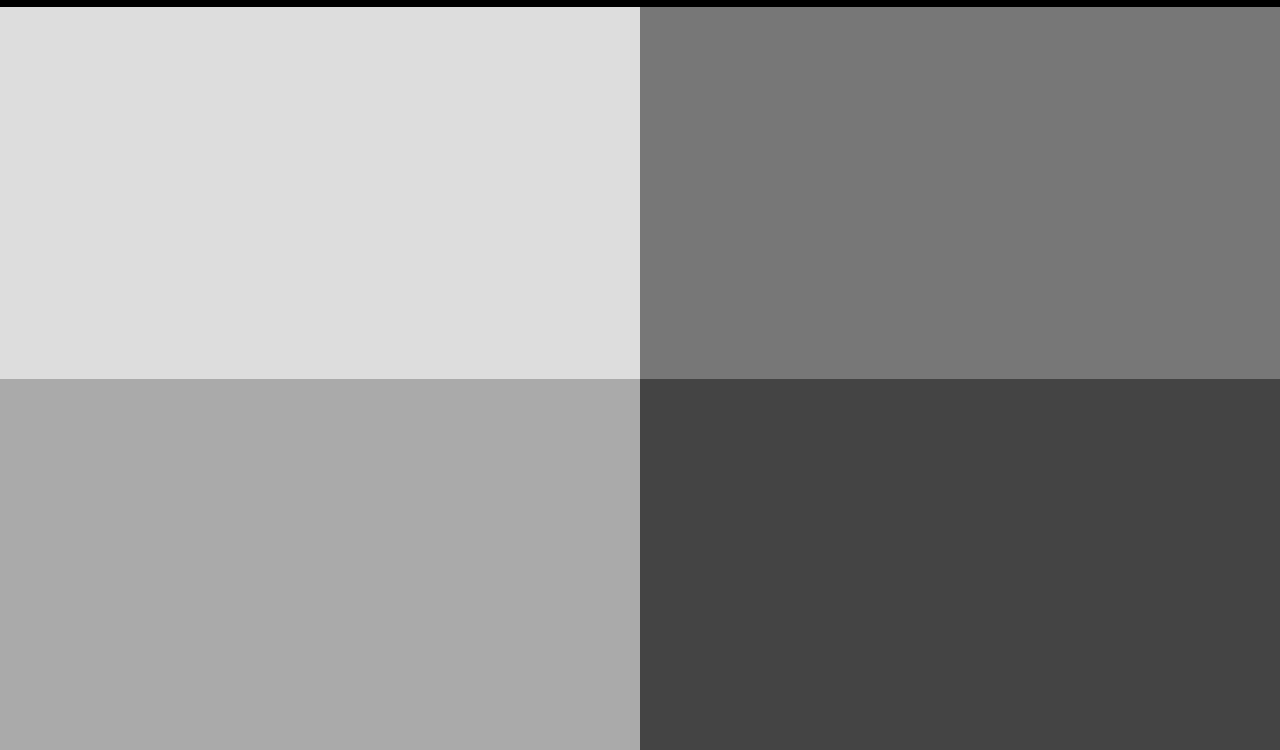
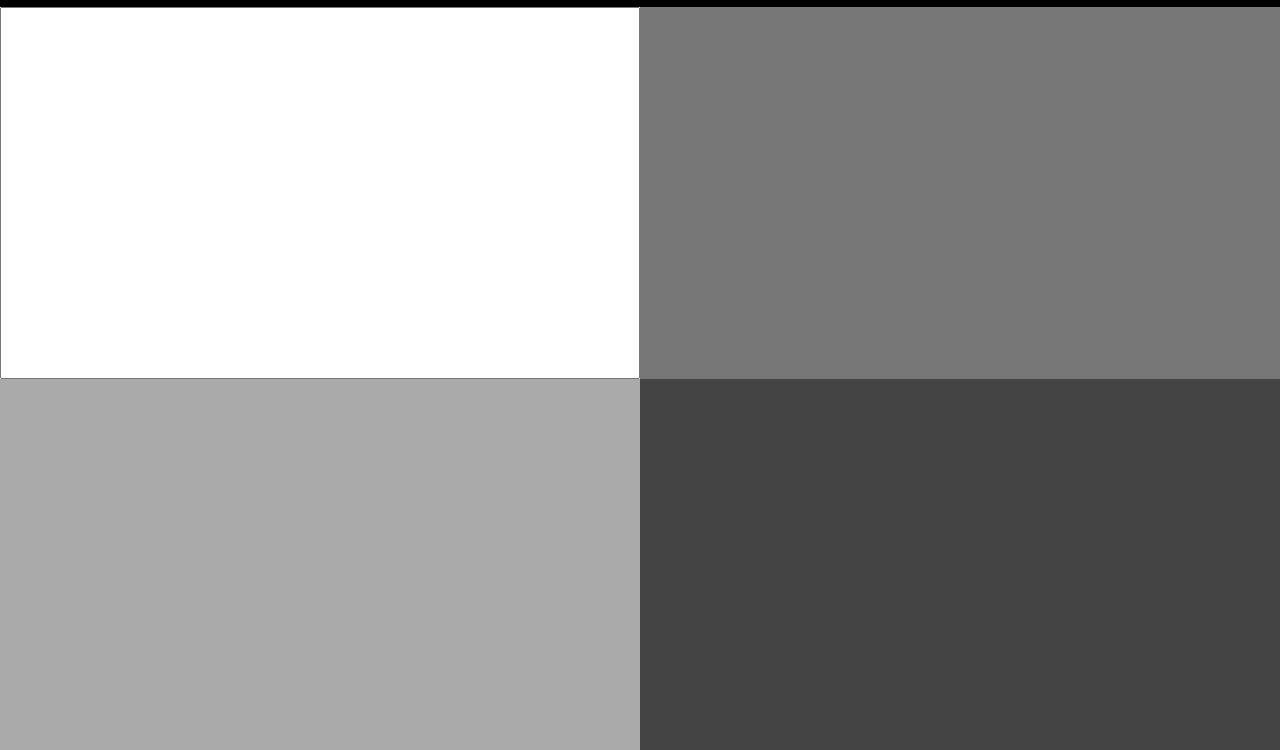
Before and after one commit to TeKnoMC/Cipher-GUI, a plain HTML site: page index.html in a window 1280 px wide. Shown: the part 50-800 px from the top of the page. Drawn offline with Linux system fonts and the light colour scheme.

Commit message:
Added input textarea

```diff
--- a/index.html
+++ b/index.html
@@ -12,16 +12,17 @@
                 <h1 class="title">Cipher GUI</h1>
             </div>
 
-            <div id="input">
+            <div id="input" class="box">
+                <textarea spellcheck="false"></textarea>
             </div>
 
-            <div id="transform-tools">
+            <div id="transform-tools" class="box">
             </div>
 
-            <div id="output">
+            <div id="output" class="box">
             </div>
 
-            <div id="data-tools">
+            <div id="data-tools" class="box">
             </div>
         </div>
     </body>
--- a/styles/style.css
+++ b/styles/style.css
@@ -34,6 +34,19 @@ html {
     background-color: #DDD;
 }
 
+#input textarea {
+    font-size: 16px;
+    width: 100%;
+    height: 100%;
+
+    box-sizing: border-box;
+    padding: 12px 20px;
+
+    outline: none;
+    resize: none;
+    overflow: auto;
+}
+
 #output {
     background-color: #AAA;
 }
```
